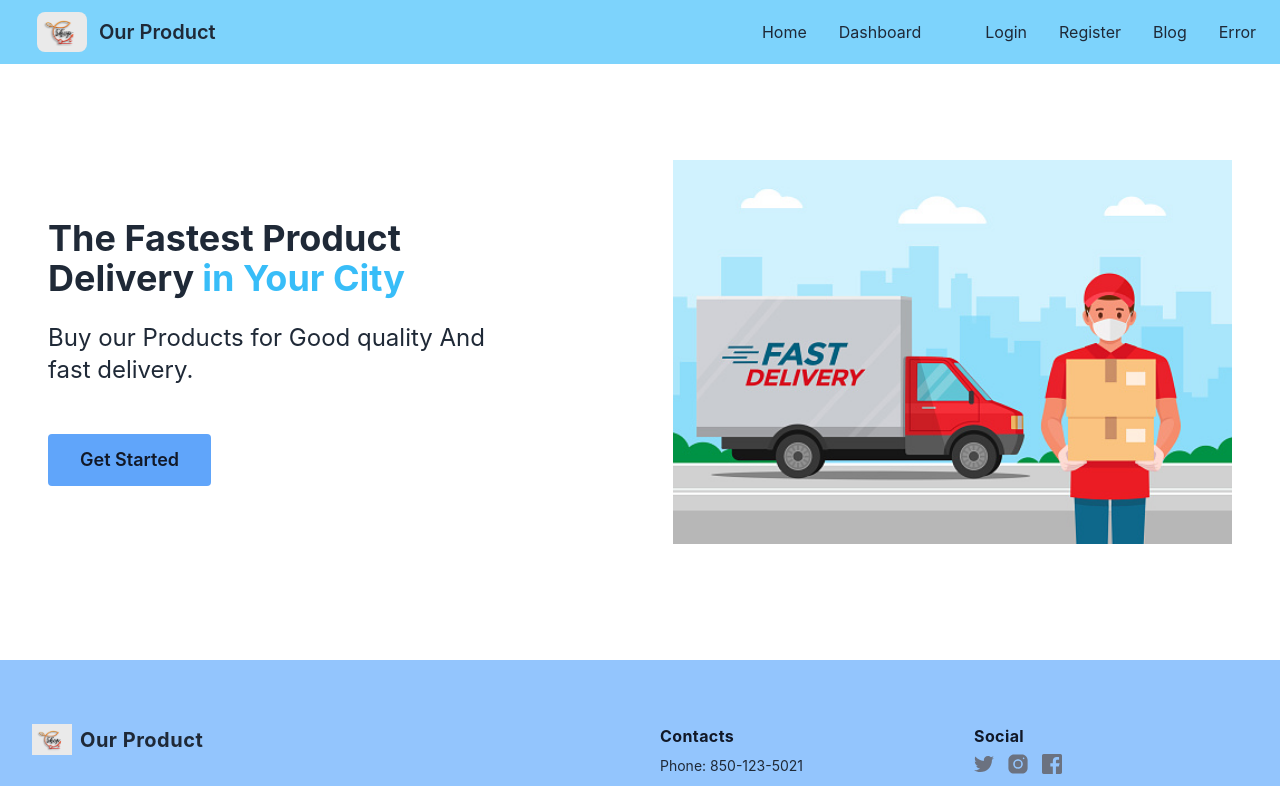
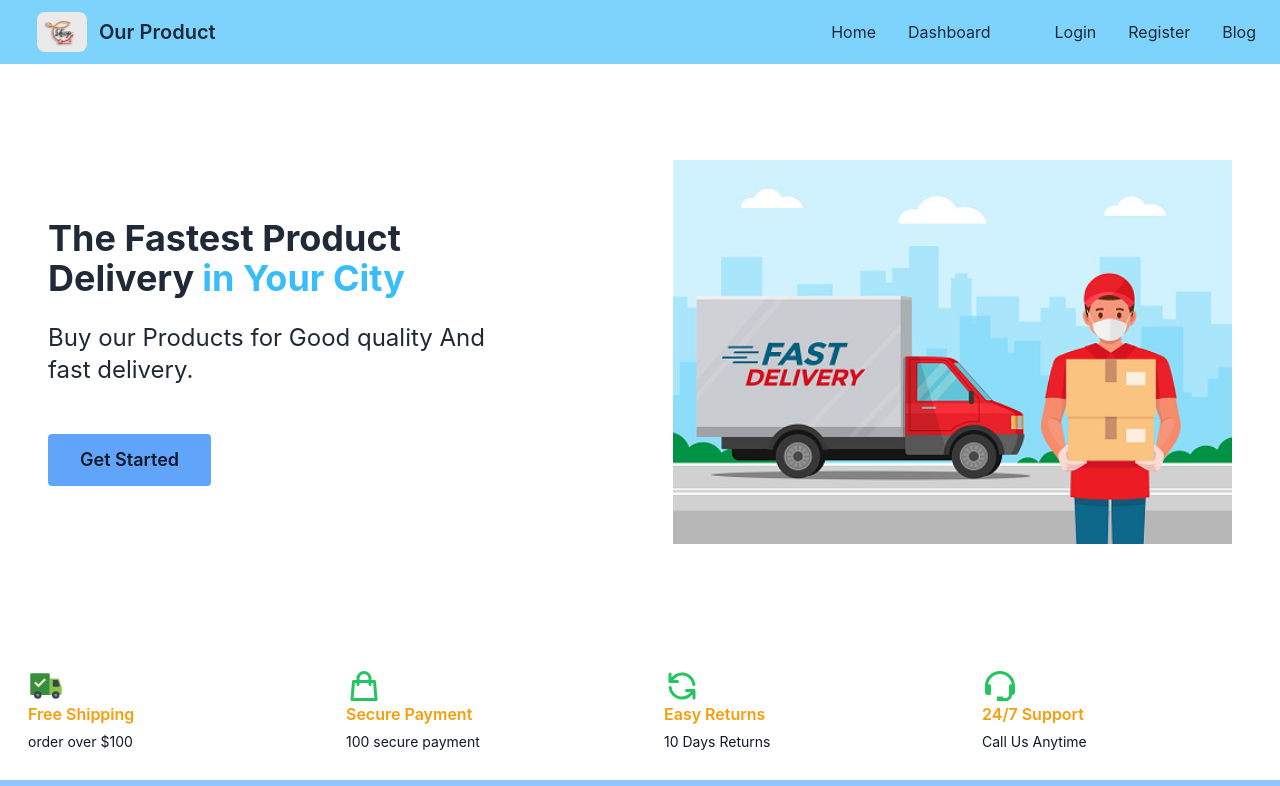
Before and after one commit to anisa6121/resale-product-website, a React (Create React App) app: page / in a window 1280 px wide. Shown: the top 786 px of the page. Built offline with nearby package versions, Linux system fonts and the light colour scheme.

Commit message:
another-section-add

```diff
--- a/package.json
+++ b/package.json
@@ -10,6 +10,7 @@
     "firebase": "^9.14.0",
     "react": "^18.2.0",
     "react-dom": "^18.2.0",
+    "react-icons": "^4.6.0",
     "react-router-dom": "^6.4.3",
     "react-scripts": "5.0.1",
     "web-vitals": "^2.1.4"
--- a/src/Pages/Home/Home/Home.js
+++ b/src/Pages/Home/Home/Home.js
@@ -1,4 +1,5 @@
 import Banner from '../Banner/Banner';
+import Section from '../Section/Section';
 
 
 const Home = () => {
@@ -6,7 +7,8 @@ const Home = () => {
     return (
         <div>
 
-           <Banner></Banner>
+            <Banner></Banner>
+            <Section></Section>
         </div>
     );
 };
--- /dev/null
+++ b/src/Pages/Home/Section/Section.js
@@ -0,0 +1,68 @@
+import React from 'react';
+import { FcShipped } from "react-icons/fc";
+import { HiOutlineShoppingBag, HiOutlineRefresh } from "react-icons/hi";
+import { BiSupport } from "react-icons/bi";
+const Section = () => {
+    return (
+		<section className="m-7 grid md:grid-cols-2 lg:grid-cols-4 grid-cols-1 gap-12 ">
+			<div className="relative">
+				<div className="relative">
+					<div className=" rounded-full text-white">
+						<FcShipped className="text-4xl"></FcShipped>
+					</div>
+					<h6 className="mb-2 text-amber-500  font-semibold leading-5">
+						Free Shipping
+					</h6>
+					<p className="text-sm text-gray-900">
+						order over $100
+					</p>
+				</div>
+			</div>
+
+			<div className="relative">
+				<div className="relative">
+					<div className=" rounded-full text-white">
+						<HiOutlineShoppingBag className="text-green-500 text-4xl"></HiOutlineShoppingBag>
+					</div>
+					<h6 className="mb-2 text-amber-500  font-semibold leading-5">
+						Secure Payment
+					</h6>
+					<p className="text-sm text-gray-900">
+						100 secure payment
+					</p>
+				</div>
+			</div>
+
+			<div className="relative">
+				<div className="relative">
+					<div className=" rounded-full text-white">
+						<HiOutlineRefresh className="text-green-500 text-4xl"></HiOutlineRefresh>
+					</div>
+					<h6 className="mb-2 text-amber-500  font-semibold leading-5">
+						Easy Returns
+					</h6>
+					<p className="text-sm text-gray-900">
+						10 Days Returns
+					</p>
+				</div>
+			</div>
+
+			<div className="relative">
+				<div className="relative">
+					<div className=" rounded-full text-white">
+
+						<BiSupport className="text-green-500 text-4xl"></BiSupport>
+					</div>
+					<h6 className="mb-2 text-amber-500  font-semibold leading-5">
+						24/7 Support
+					</h6>
+					<p className="text-sm text-gray-900">
+					Call Us Anytime
+					</p>
+				</div>
+			</div>
+		</section>
+    );
+};
+
+export default Section;
--- a/src/Pages/Routes/Routes/Routes.js
+++ b/src/Pages/Routes/Routes/Routes.js
@@ -28,10 +28,7 @@ export const router = createBrowserRouter([
                 path: "/blog",
                 element:<Blog></Blog>
             },
-            {
-                path: "/error",
-                element:<ErrorPage></ErrorPage>
-            }
+
 		],
 	},
 ]);
--- a/src/Pages/Shared/ErrorPage/ErrorPage.js
+++ b/src/Pages/Shared/ErrorPage/ErrorPage.js
@@ -28,7 +28,7 @@ const ErrorPage = () => {
 
 				{error && (
 					<div>
-						<p className="text-red-900 text-7xl">
+						<p className="text-red-700 text-7xl">
 							{error.statusText ||
 								error.message}
 						</p>
--- a/src/Pages/Shared/Navbar/Navbar.js
+++ b/src/Pages/Shared/Navbar/Navbar.js
@@ -45,9 +45,7 @@ const menuItems = (
 		<li>
 			<Link to="/blog">Blog</Link>
 		</li>
-		<li>
-			<Link to="/error">Error</Link>
-		</li>
+
 	</React.Fragment>
 );
 
```
Also changed, not shown: 1 other file (tests, documents, lock files or other folders).
